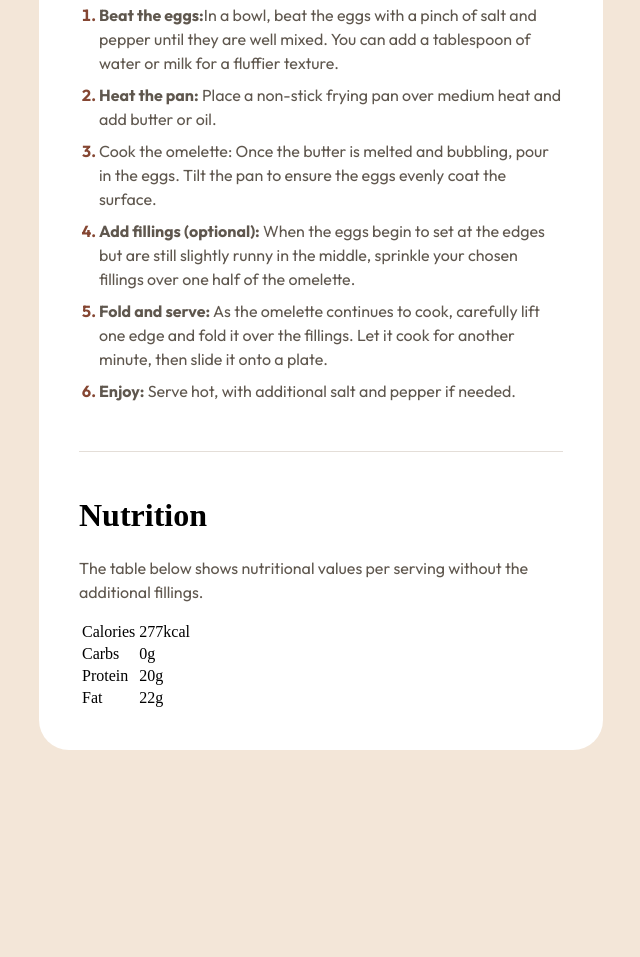
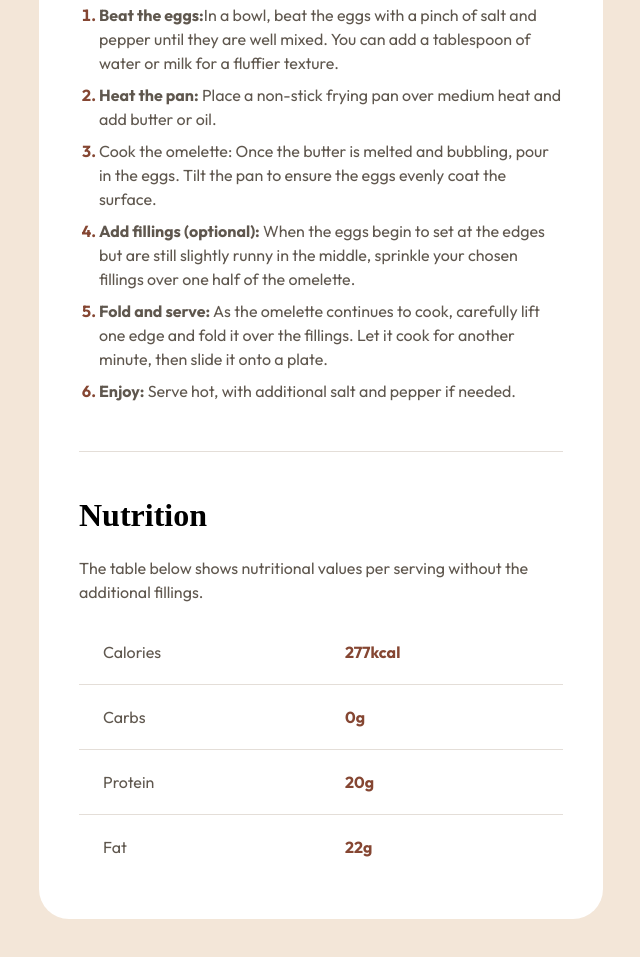
Before and after one commit to AaronVU/recipe-page-project, a plain HTML site: page index.html in a window 1280 px wide. Shown: the part 1104-2061 px from the top of the page, without its empty margins (319-959 px from the left). Before the commit the page ends 1962 px from the top, so only its background shows below. Drawn offline with Linux system fonts and the light colour scheme.

Commit message:
Added styles to table component

```diff
--- a/index.html
+++ b/index.html
@@ -133,6 +133,37 @@
 			letter-spacing: 0px;
 			color: hsl(30, 10%, 34%);
 		}
+
+		.nutrition {
+			width: 100%;
+			border-collapse: collapse;
+			table-layout: fixed;
+			margin-top: 16px;
+		}
+
+		.nutrition th,
+		.nutrition td {
+			padding: 20px 24px;
+		}
+
+		.nutrition tr+tr th,
+		.nutrition tr+tr td {
+			border-top: 1px solid hsl(30, 18%, 87%);
+		}
+
+		.nutrition td {
+			text-align: left;
+			font-family: "Outfit", serif;
+			size: 16px;
+			line-height: 150%;
+			letter-spacing: 0px;
+			color: hsl(30, 10%, 34%);
+		}
+
+		.nutrition td.value {
+			color: hsl(14, 45%, 36%);
+			font-weight: bold;
+		}
 	</style>
 </head>
 
@@ -174,17 +205,20 @@
 		<div>
 			<h1>Instructions</h1>
 			<ol class="instructions">
-				<li><strong>Beat the eggs:</strong>In a bowl, beat the eggs with a pinch of salt and pepper until they are well mixed.
+				<li><strong>Beat the eggs:</strong>In a bowl, beat the eggs with a pinch of salt and pepper until they are well
+					mixed.
 					You can add a tablespoon of water or milk for a fluffier texture.
 				</li>
 				<li><strong>Heat the pan:</strong> Place a non-stick frying pan over medium heat and add butter or oil.</li>
 				<li>Cook the omelette: Once the butter is melted and bubbling, pour in the eggs. Tilt the pan to ensure
 					the eggs evenly coat the surface.
 				</li>
-				<li><strong>Add fillings (optional):</strong> When the eggs begin to set at the edges but are still slightly runny in the
+				<li><strong>Add fillings (optional):</strong> When the eggs begin to set at the edges but are still slightly
+					runny in the
 					middle, sprinkle your chosen fillings over one half of the omelette.
 				</li>
-				<li><strong>Fold and serve:</strong> As the omelette continues to cook, carefully lift one edge and fold it over the
+				<li><strong>Fold and serve:</strong> As the omelette continues to cook, carefully lift one edge and fold it over
+					the
 					fillings. Let it cook for another minute, then slide it onto a plate.
 				</li>
 				<li><strong>Enjoy:</strong> Serve hot, with additional salt and pepper if needed.</li>
@@ -196,22 +230,22 @@
 		<div>
 			<h1>Nutrition</h1>
 			<p class="regular-text">The table below shows nutritional values per serving without the additional fillings.</p>
-			<table>
+			<table class="nutrition">
 				<tr>
 					<td>Calories</td>
-					<td>277kcal</td>
+					<td class="value">277kcal</td>
 				</tr>
 				<tr>
 					<td>Carbs</td>
-					<td>0g</td>
+					<td class="value">0g</td>
 				</tr>
 				<tr>
 					<td>Protein</td>
-					<td>20g</td>
+					<td class="value">20g</td>
 				</tr>
 				<tr>
 					<td>Fat</td>
-					<td>22g</td>
+					<td class="value">22g</td>
 				</tr>
 			</table>
 		</div>
```
